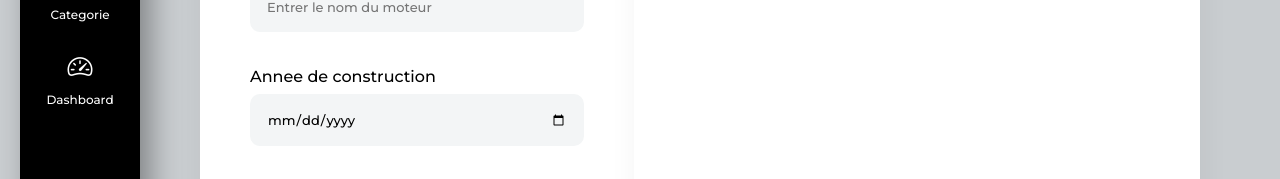
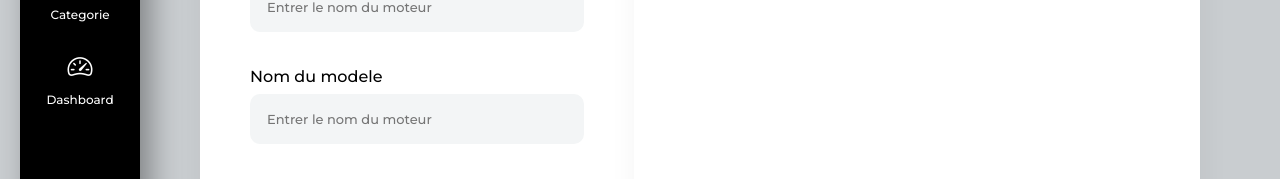
Before and after one commit to tendrynyavo/car-gui, a React (Create React App) app: page /marque/modele in a window 1280 px wide. Shown: the part 273-452 px from the top of the page. Built offline with nearby package versions, Linux system fonts and the light colour scheme; no server answers.

Commit message:
Update modele.jsx

```diff
--- a/src/pages/back-office/modele/modele.jsx
+++ b/src/pages/back-office/modele/modele.jsx
@@ -25,6 +25,12 @@ const Modele = () => {
             "nom" : "nom",
             "label" : "Nom du modele",
             "type" : "text",
+            "placeholder" : "Entrer le nom du moteur"
+        },
+        {
+            "nom" : "nom",
+            "label" : "Nom du modele",
+            "type" : "select",
             "placeholder" : "Entrer le nom du moteur"
         },
         {
```
